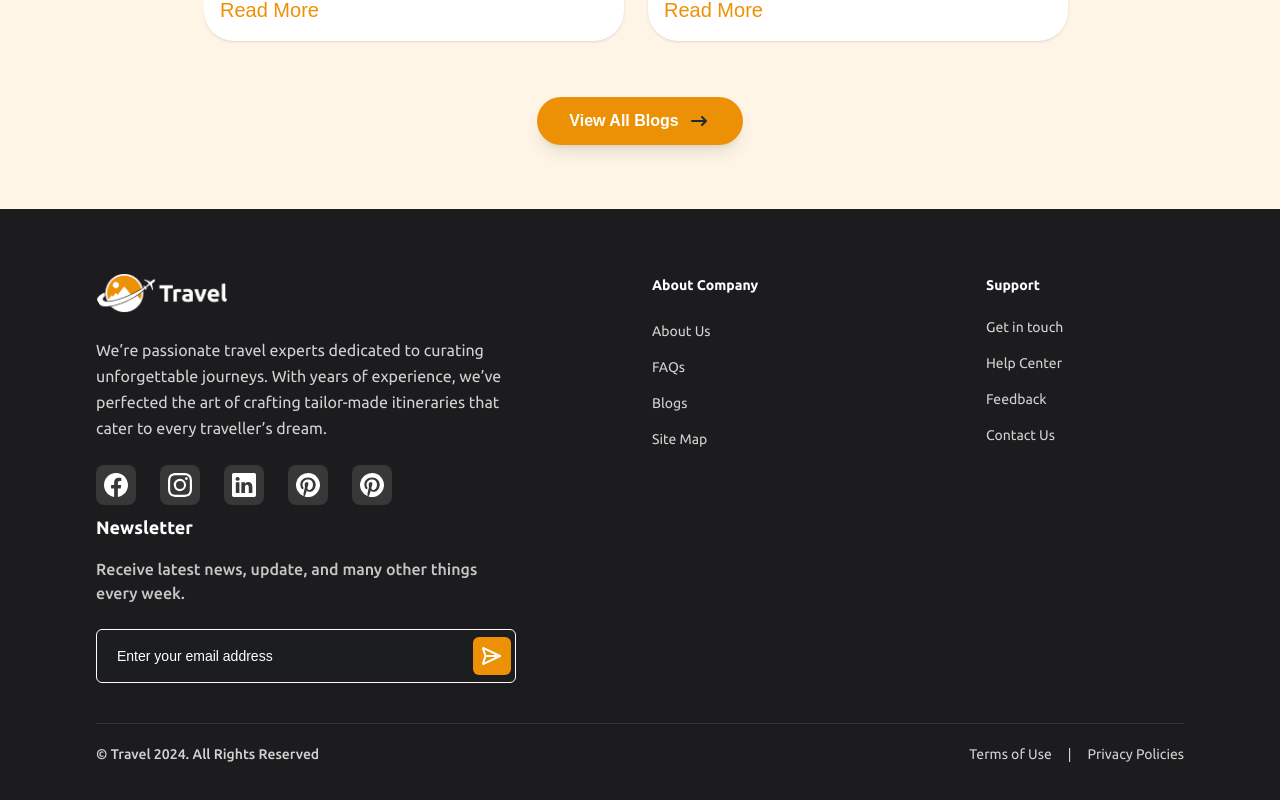
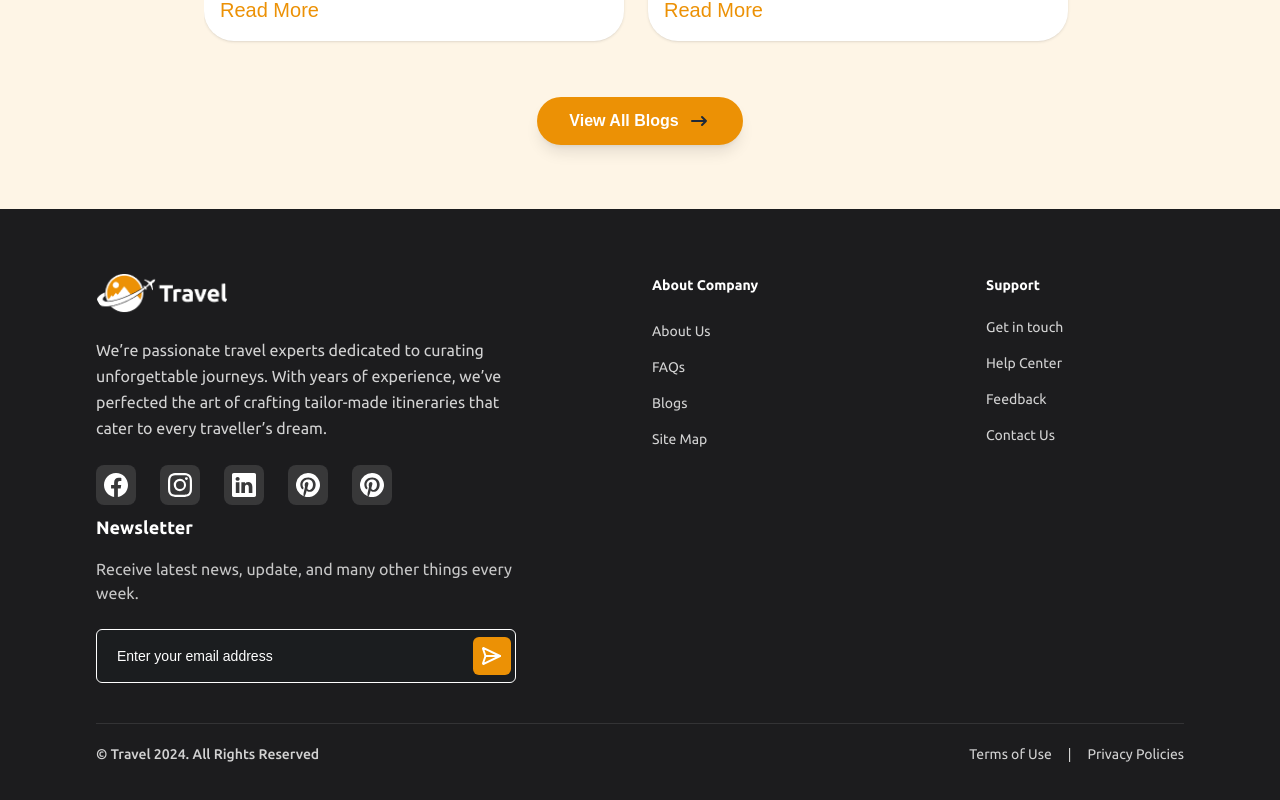
Before and after one commit to jncbhudiya/TravioGo, a Next.js app: page / in a window 1280 px wide. Shown: the part 4986-5786 px from the top of the page. Built offline with nearby package versions, Linux system fonts and the light colour scheme.

Commit message:
Footer in Minner change

```diff
--- a/src/app/-home/-footer/page.tsx
+++ b/src/app/-home/-footer/page.tsx
@@ -96,7 +96,7 @@ export default function Footer() {
               </h4>
               <p
                 className="
-                        font-[500]
+
                         font-['Ubuntu']
                         text-[16px]
                         leading-[24px]
```
